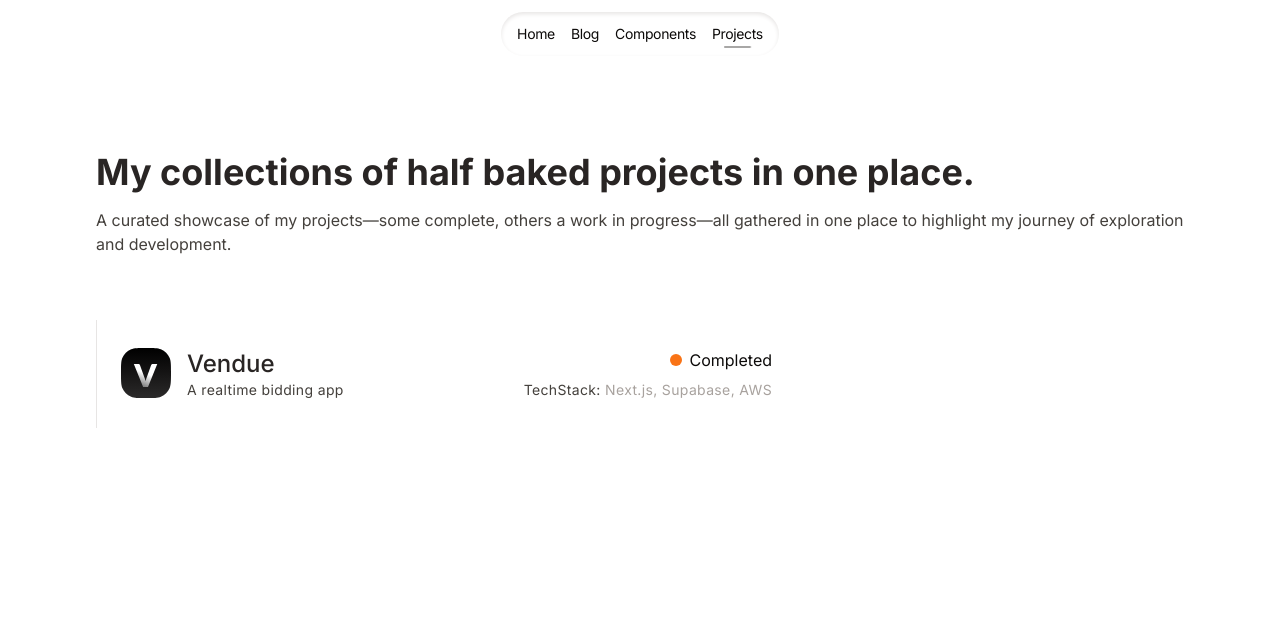
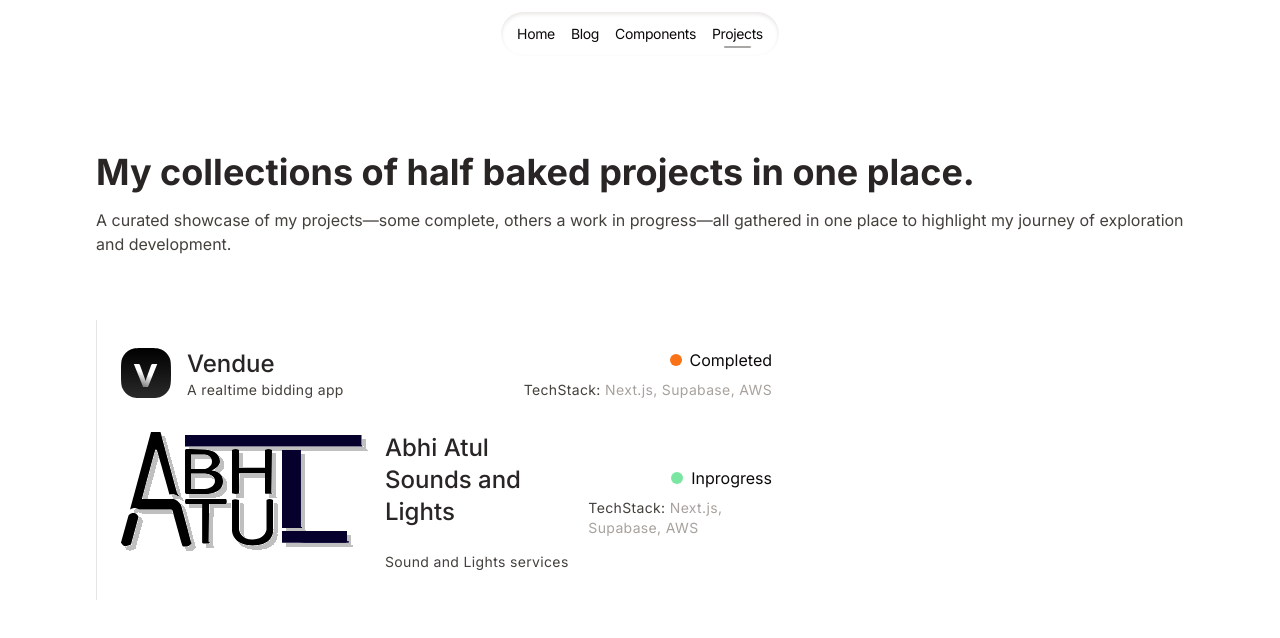
Before and after one commit to prasenjitpawar22/profile-web, a Next.js app: page /projects in a window 1280 px wide. Shown: the top 638 px of the page. Built offline with nearby package versions, Linux system fonts and the light colour scheme.

Commit message:
added new project

```diff
--- a/app/projects/page.tsx
+++ b/app/projects/page.tsx
@@ -2,7 +2,7 @@ import { SquareArrowOutUpRight } from "lucide-react";
 import Link from "next/link";
 import { ReactNode } from "react";
 
-type Status = 'Completed' | 'Incomplete' | 'Inprogress' | 'abandoned'
+type Status = 'Completed' | 'Incomplete' | 'Inprogress' | 'abandoned'|'down'
 
 const projectList: { link: string, name: string, description: string, status: Status, logo: ReactNode, techStack: string }[] = [{
   name: 'Vendue', link: 'https://vendue-web.vercel.app/', status: 'Completed', description: 'A realtime bidding app', logo: <svg width="50" height="50" viewBox="0 0 151 151" fill="none" xmlns="http://www.w3.org/2000/svg">
@@ -21,7 +21,39 @@ const projectList: { link: string, name: string, description: string, status: St
     </defs>
   </svg>
   , techStack: 'Next.js, Supabase, AWS'
-}]
+},
+{
+  name: 'Abhi Atul Sounds and Lights', link: 'https://atul-abhi-web.vercel.app/', status: 'Inprogress', description: 'Sound and Lights services', logo: <svg width="248" height="120" viewBox="0 0 248 120" fill="none" xmlns="http://www.w3.org/2000/svg">
+  <g filter="url(#filter0_d_170_2)">
+  <path d="M39.5 0H30L9 77.5C9 77.5 11.6476 76 13.5 76C15.3524 76 18 77.5 18 77.5H50C51 77.5 51.5 78.5 51.5 78.5C51.5 78.5 61 113.5 61.5 114C62 114.5 65.3443 114.918 67.5 114C69.1562 113.294 71 111 71 111C71 111 70 110.5 70 110C70 109.5 60.5 74 60 73C59.5 72 57 69.5 56.5 69C56 68.5 53 67 52.5 67H21C21 67 34 17.5 34.5 17.5C35 17.5 35.5 17.5 36 18.5C36.5 19.5 48.5 62.5 48.5 62.5C48.5 62.5 52 62 53.5 62.5C55 63 59 65 59 65C59 65 57 62.5 56.5 61.5C56 60.5 39.5 0 39.5 0Z" fill="black"/>
+  <path d="M7.50002 83.5562L0 110.556C0 110.556 1.62394 113.515 3.5 114.056C5.78233 114.715 10 112.556 10 112.556L17.5 85.0562C17.5 85.0562 16.5 81.5562 13 81.0562C9.50002 80.5562 7.50002 83.5562 7.50002 83.5562Z" fill="black"/>
+  <path d="M84 22.5H70V17L84 17.5C89 17.6667 99 20.3 99 29.5C99 33.9 93.3333 37.3333 90.5 38.5C94.3333 38.6667 102 41 102 49C102.4 59.8 90.1667 62.1667 84 62H70V57H84C87.3333 56.6667 94 54.6 94 49C94 43.4 87.3333 41.6667 84 41.5H70V37H84C86.3333 36.5 91 34.3 91 29.5C91 24.7 86.3333 22.8333 84 22.5Z" fill="black"/>
+  <path d="M64 57.9551V60.4831C64 60.9888 65 62 65.5 62H70V17H66C65.3333 17 64 17.3034 64 18.5169V57.9551Z" fill="black"/>
+  <path d="M64.6329 67H105.133C106.095 68.9525 105.907 70.0475 105.133 72H88.1329L87.6329 109.5C87.7996 109.833 88.2329 110.4 88.6329 110C89.0329 109.6 88.7996 110.5 88.6329 111C88.4662 111.167 88.0329 111.5 87.6329 111.5H83.1329C82.4662 111.5 81.1329 111.3 81.1329 110.5V72H64.6329C63.6781 69.4909 63.9077 68.5046 64.6329 67Z" fill="black"/>
+  <path d="M111 18.252V61.252C114.122 62.3489 115.877 62.2562 119 61.252C118.5 61.252 117.6 61.052 118 60.252C118.4 59.452 118.167 47.252 118 41.252H144V61.252C144 61.4187 144.2 61.752 145 61.752H151.5C151.167 61.5854 150.5 61.152 150.5 60.752C150.5 60.352 150.833 31.9187 151 17.752C148.269 16.7613 146.733 16.7375 144 17.752V35.752H118V17.752C115.234 16.7511 113.704 16.8282 111 17.752V18.252Z" fill="black"/>
+  <path d="M111.02 67.91C113.544 67.0297 115.1 67.1363 118.02 67.91V97.41C118.52 100.91 122.02 107.81 132.02 107.41C142.02 107.01 145.187 100.577 145.52 97.41V67.91C147.755 66.6677 149.195 66.7259 152.02 67.91V97.41C152.687 102.743 149.62 113.41 132.02 113.41C114.42 113.41 110.687 102.743 111.02 97.41V67.91Z" fill="black"/>
+  <path d="M240.5 3H64V14.5H241C242 14.5 242.5 14 242 14C241.6 14 240.833 13.3333 240.5 13V3Z" fill="#06002C"/>
+  <path d="M179.792 18V94.3326C179.957 94.5508 180.386 94.987 180.782 94.987C181.177 94.987 180.946 95.6623 180.782 96H161V18H179.792Z" fill="#08003B"/>
+  <path d="M179.792 18V94.3326C179.957 94.5508 180.386 94.987 180.782 94.987C181.177 94.987 180.946 95.6623 180.782 96H161V18H179.792Z" fill="#06002C"/>
+  <path d="M161 99H226V109C226.333 109.167 227.1 109.5 227.5 109.5C228 109.5 228.5 110 227.5 110.5C226.7 110.9 182.833 110.667 161 110.5V99Z" fill="#08003B"/>
+  <path d="M161 99H226V109C226.333 109.167 227.1 109.5 227.5 109.5C228 109.5 228.5 110 227.5 110.5C226.7 110.9 182.833 110.667 161 110.5V99Z" fill="#06002C"/>
+  </g>
+  <defs>
+  <filter id="filter0_d_170_2" x="0" y="0" width="247.196" height="119.543" filterUnits="userSpaceOnUse" color-interpolation-filters="sRGB">
+  <feFlood flood-opacity="0" result="BackgroundImageFix"/>
+  <feColorMatrix in="SourceAlpha" type="matrix" values="0 0 0 0 0 0 0 0 0 0 0 0 0 0 0 0 0 0 127 0" result="hardAlpha"/>
+  <feOffset dx="4" dy="4"/>
+  <feGaussianBlur stdDeviation="0.5"/>
+  <feComposite in2="hardAlpha" operator="out"/>
+  <feColorMatrix type="matrix" values="0 0 0 0 0 0 0 0 0 0 0 0 0 0 0 0 0 0 0.25 0"/>
+  <feBlend mode="normal" in2="BackgroundImageFix" result="effect1_dropShadow_170_2"/>
+  <feBlend mode="normal" in="SourceGraphic" in2="effect1_dropShadow_170_2" result="shape"/>
+  </filter>
+  </defs>
+  </svg>,
+  techStack: 'Next.js, Supabase, AWS',
+},
+]
 
 export default async function Page() {
   return <div className="flex flex-col gap-4">
@@ -51,7 +83,7 @@ export default async function Page() {
             </div>
             <div className="flex items-end gap-2 flex-col">
               <p className="inline-flex gap-2 items-center">
-                <span className={`${project.status === 'Inprogress' ? 'bg-green-400 animate-pulse' : 'bg-orange-500'} rounded-full h-3 w-3`}></span>
+                <span className={`${project.status === 'Inprogress' ? 'bg-green-400 animate-pulse' : project.status === 'down'? 'bg-red-500': 'bg-orange-500'} rounded-full h-3 w-3`}></span>
                 {project.status}
               </p>
               <p className='text-stone-700 tracking-wide text-sm'>
```
